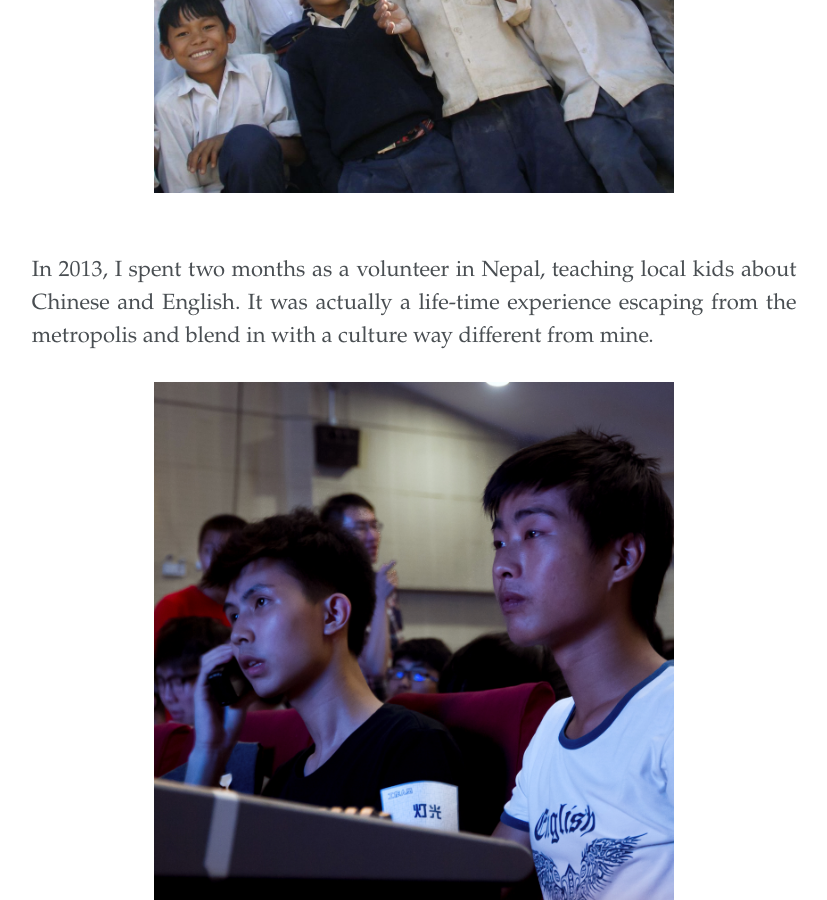
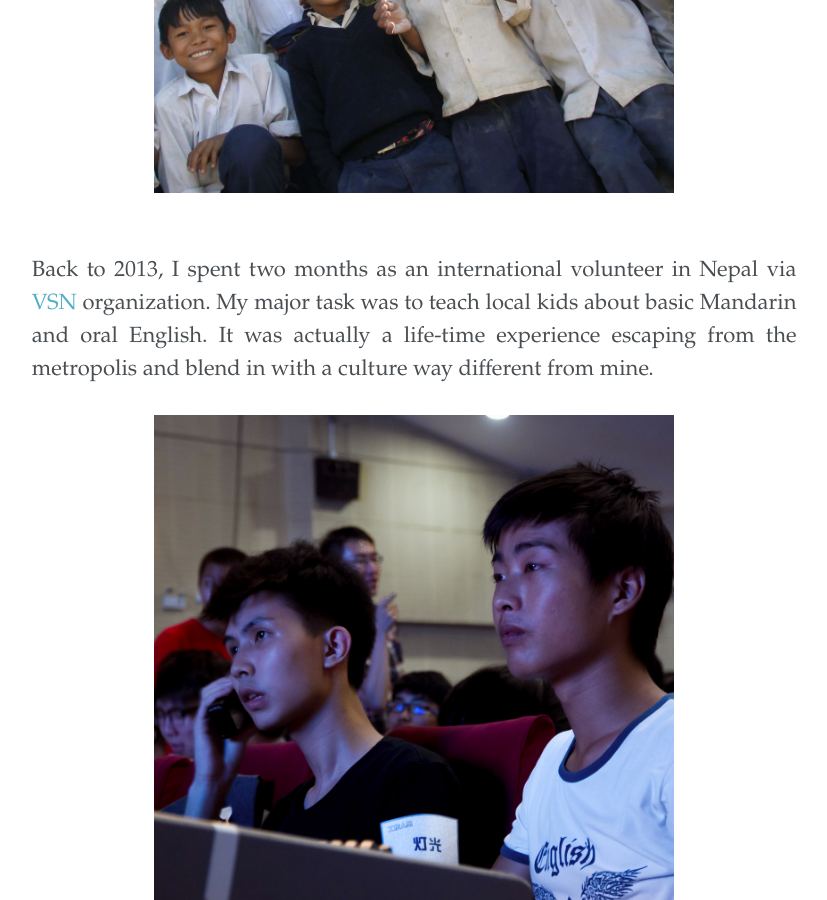
Before and after one commit to weizhixiang-workspace/cullengao.github.io, a Jekyll site: the page built from _pages/about.md, in a window 1280 px wide and 900 px high, scrolled down 4041 px. Shown: the whole window, without its empty margins (252-1079 px from the left). Built offline with Jekyll 4.4.1, drawn with Linux system fonts in a browser that asks for light colours; emoji names are drawn with the system emoji font; some web fonts are replaced.

Commit message:
Tiny changes

```diff
--- a/_pages/about.md
+++ b/_pages/about.md
@@ -48,7 +48,7 @@ I intend to record tiny fragments of life, by photos and my own involvements.
 
 <center><img src="../images/about_nepalkids.jpg" width="520"></center><br>
 
-In 2013, I spent two months as a volunteer in Nepal, teaching local kids about Chinese and English. It was actually a life-time experience escaping from the metropolis and blend in with a culture way different from mine.
+Back to 2013, I spent two months as an international volunteer in Nepal via [VSN](http://volunteersocietynepal.org/) organization. My major task was to teach local kids about basic Mandarin and oral English. It was actually a life-time experience escaping from the metropolis and blend in with a culture way different from mine.
 
 <center><img src="../images/about_wemet.png" width="520"></center><br>
 In 2014, I was designated as the president director of *We Met - 2018er welcoming gala* hosting for all freshmen to SJTU. This was one of the biggest campus affair of all year, taking up about three months for preparation. The phase was painstaking and full of obstacles, yet we made it through all the way till the opening of gala. It was totally worth it to see efforts being appreciated by all students and teachers.
```
